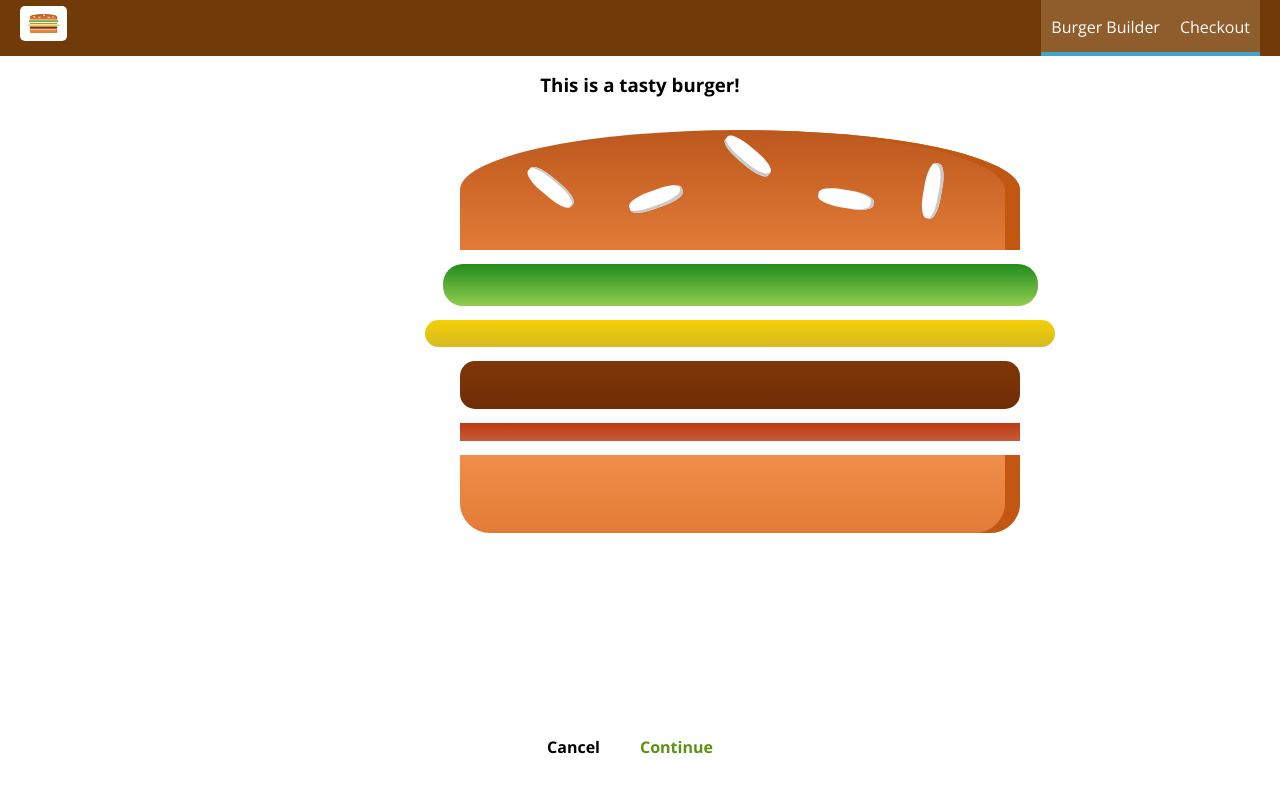
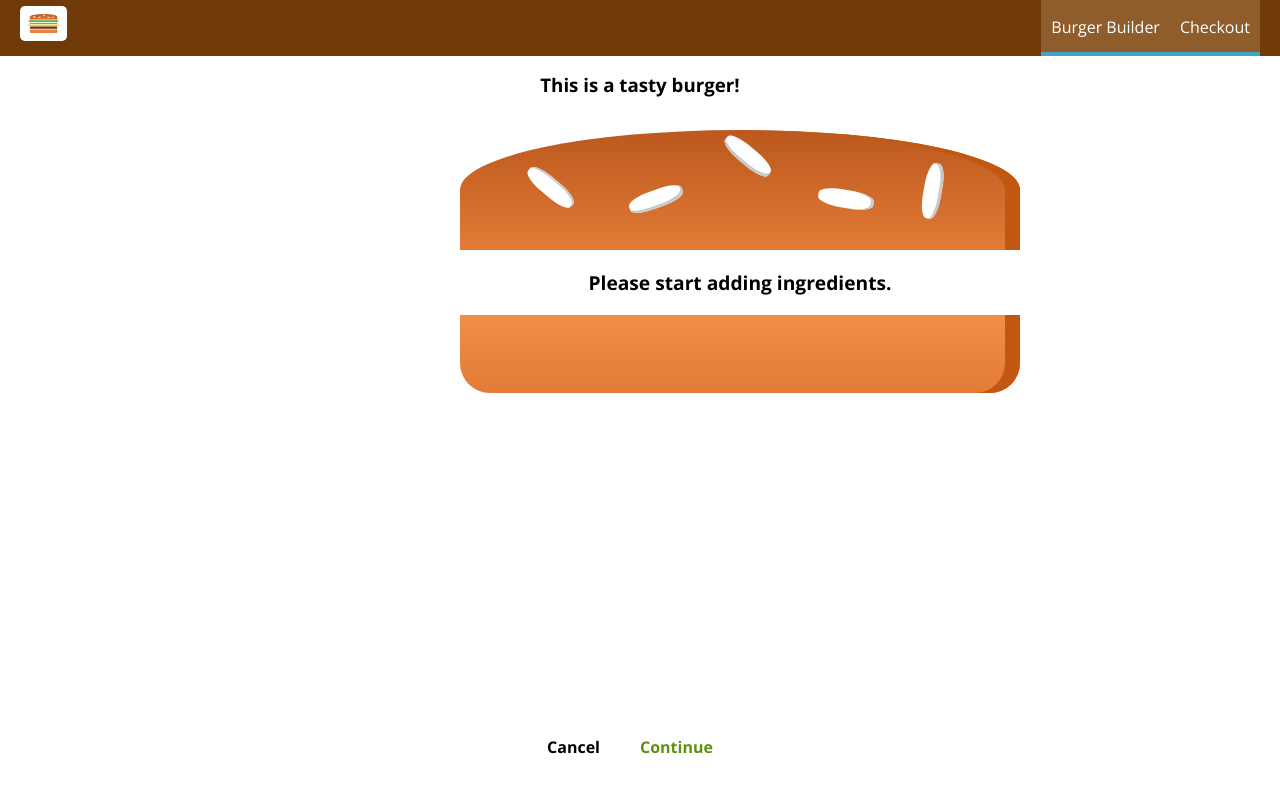
Before and after one commit to shubhamgupta2901/burgerbuilder-react, a React (Create React App) app: page /checkout in a window 1280 px wide. Shown: the top 792 px of the page. Built offline with nearby package versions, Linux system fonts and the light colour scheme.

Commit message:
Passing ingredients to Checkout Component using query params

```diff
--- a/src/containers/BurgerBuilder/BurgerBuilder.js
+++ b/src/containers/BurgerBuilder/BurgerBuilder.js
@@ -9,6 +9,14 @@ import Spinner from '../../components/UI/Spinner/Spinner';
 import withErrorHandler from '../../hoc/withErrorHandler/withErrorHandler';
 // import axios from 'axios';
 
+/**
+ingredients:{
+  salad: 1,
+  cheese: 1,
+  meat: 1,
+  bacon: 1
+}
+ */
 class BurgerBuilder extends React.Component {
   constructor(props){
     super(props);
@@ -81,9 +89,23 @@ class BurgerBuilder extends React.Component {
     this.setState({showOrderSummary: false});
   }
 
+  /**
+   * Sending query parameters along with push the checkout route.
+   * This query parameter will have information related to ingredients.
+   * The Checkout route can then parse these ingredients and show it in it's CheckoutSummary child component.
+   */
   onPurchaseContinue = async () =>{
+    //`?salad=${this.state.ingredients.salad}&cheese=${this.state.ingredients.cheese}&meat=${this.state.ingredients.meat}&bacon=${this.state.ingredients.bacon}`
+    const queryParameter = [];
+    for (let [key, value] of Object.entries(this.state.ingredients)){
+      queryParameter.push(`${encodeURIComponent(key)}=${encodeURIComponent(value)}`);
+    }
+    const queryString = queryParameter.join('&');
 
-    console.log(this.props.history.push('/checkout'));
+    this.props.history.push({
+      pathname: '/checkout',
+      search:'?'+ queryString,
+    })
 
     // console.log('onPurchaseContinue')
     // const order = {
--- a/src/containers/Checkout/Checkout.js
+++ b/src/containers/Checkout/Checkout.js
@@ -1,18 +1,18 @@
 import React from 'react';
 import PropTypes from 'prop-types'
 import CheckoutSummary from '../../components/Order/CheckoutSummary/CheckoutSummary'
-
+import queryString from 'query-string'
 class Checkout extends React.Component {
   constructor(props){
     super(props);
     this.state = {
-        ingredients:{
-            salad: 1,
-            cheese: 1,
-            meat: 1,
-            bacon: 1
-        }
+        ingredients:{}
     }
+  }
+
+  componentDidMount(){
+    const query = queryString.parse(this.props.location.search);
+    this.setState({ingredients: query})
   }
 
   onCancel = () =>{
```
